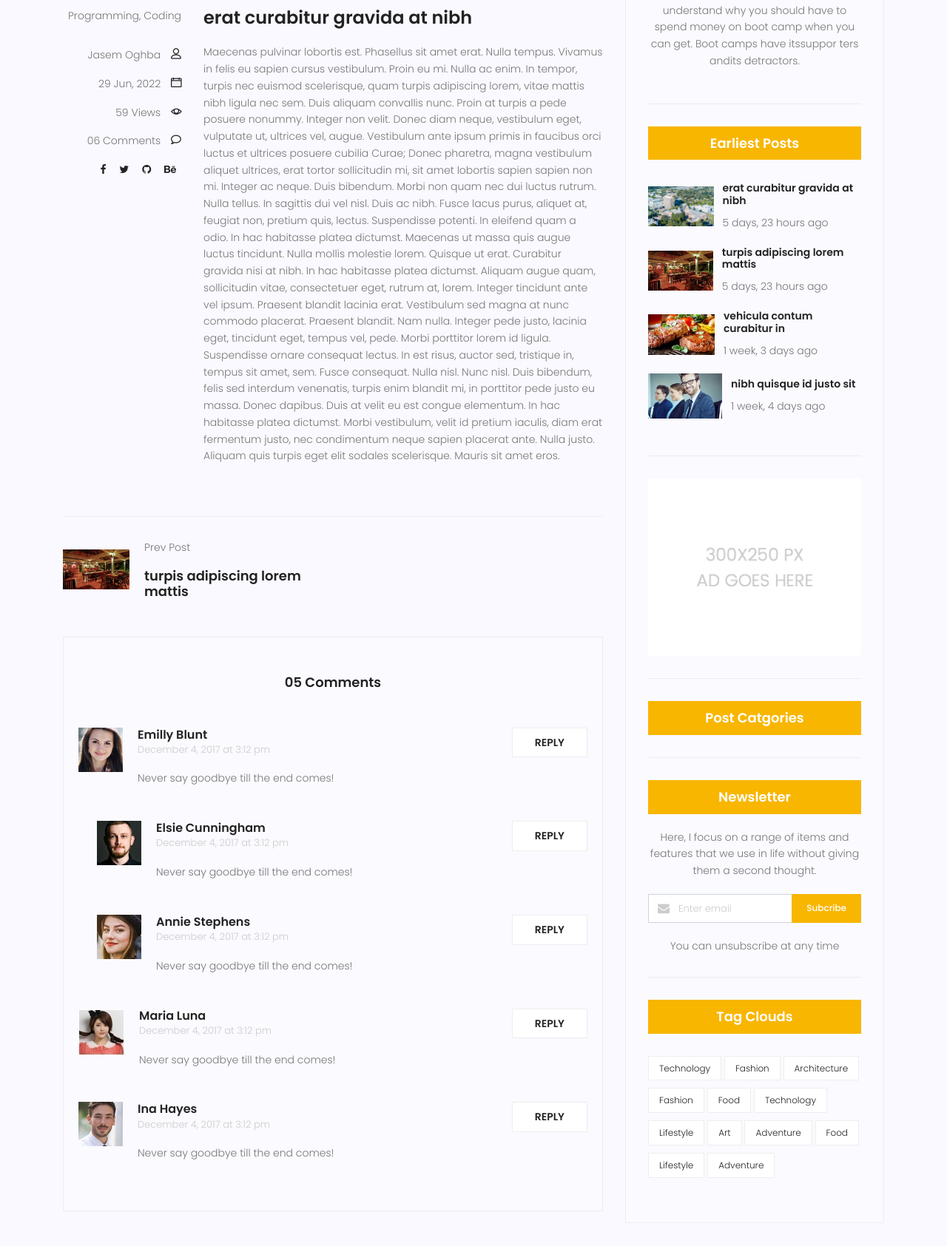
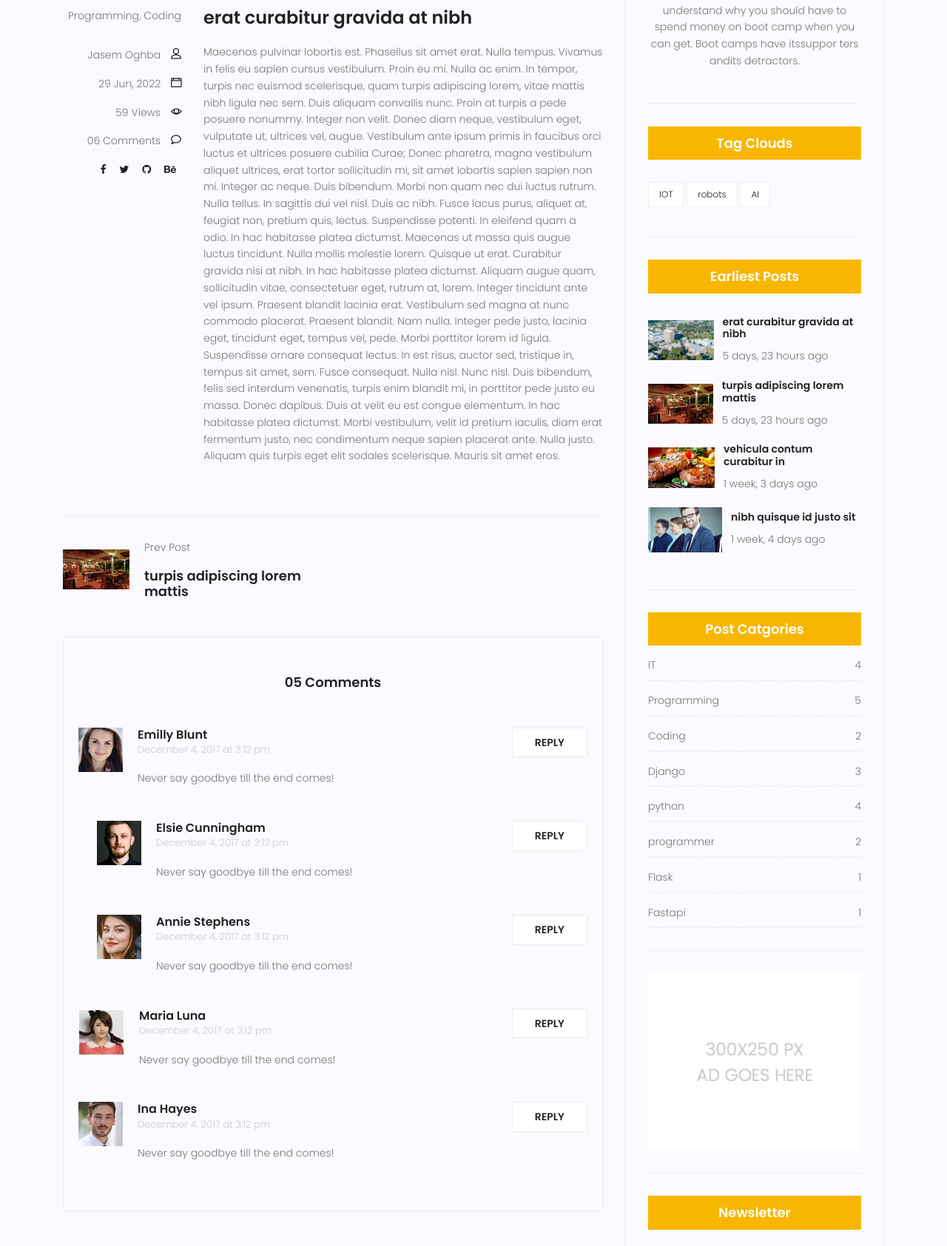
Before and after one commit to FArooghOghba/Travel-Website, a Django app: page /blog/single/17/ in a window 1280 px wide. Shown: the part 876-2561 px from the top of the page at 74% size. Run offline with Django 3.2, Linux system fonts and the light colour scheme; data comes from the database, SQL or seed files in the repository; both versions use the stored data as it was after the commit; parts of the project's set-up code (start-up, migrations or seed data) failed here and were passed over; some libraries are stand-ins or nearby versions.

Commit message:
add taggit and set tag field in blog table.

```diff
--- a/blog/models.py
+++ b/blog/models.py
@@ -1,6 +1,7 @@
 from django.db import models
 from django.urls import reverse
 from django.contrib.auth.models import User
+from taggit.managers import TaggableManager
 
 
 # Create your models here.
@@ -18,7 +19,7 @@ class Post(models.Model):
     title = models.CharField(max_length=255)
     content = models.TextField()
     category = models.ManyToManyField(to=Category)
-    # tag
+    tags = TaggableManager()
     counted_views = models.IntegerField(default=0)
     status = models.BooleanField(default=False)
     publish_date = models.DateTimeField(null=True)
--- a/blog/templates/blog/blog-single.html
+++ b/blog/templates/blog/blog-single.html
@@ -229,15 +229,15 @@
 
                     {% include 'blog/blog-writer.html' %}
 
+                    {% include 'blog/blog-tags.html' %}
+
                     {% latest_posts %}
+
+                    {% post_categories %}
 
                     {% include 'blog/blog-ads.html' %}
 
-                    {% include 'blog/blog-post-category.html' %}
-
                     {% include 'blog/blog-newsletter.html' %}
-
-                    {% include 'blog/blog-tags.html' %}
 
                 </div>
             </div>
--- a/blog/templates/blog/blog-tags.html
+++ b/blog/templates/blog/blog-tags.html
@@ -2,17 +2,8 @@
 <div class="single-sidebar-widget tag-cloud-widget">
     <h4 class="tagcloud-title">Tag Clouds</h4>
     <ul>
-        <li><a href="#">Technology</a></li>
-        <li><a href="#">Fashion</a></li>
-        <li><a href="#">Architecture</a></li>
-        <li><a href="#">Fashion</a></li>
-        <li><a href="#">Food</a></li>
-        <li><a href="#">Technology</a></li>
-        <li><a href="#">Lifestyle</a></li>
-        <li><a href="#">Art</a></li>
-        <li><a href="#">Adventure</a></li>
-        <li><a href="#">Food</a></li>
-        <li><a href="#">Lifestyle</a></li>
-        <li><a href="#">Adventure</a></li>
+        {% for tag in current_post.tags.all %}
+            <li><a href="{% url 'blog:tags' tag_name=tag.name %}">{{ tag.name }}</a></li>
+        {% endfor %}
     </ul>
 </div>
--- a/blog/urls.py
+++ b/blog/urls.py
@@ -8,6 +8,7 @@ urlpatterns = [
     path('single/<int:post_id>/', blog_single_view, name='single'),
 
     path('category/<str:cat_name>/', blog_home_view, name='category'),
+    path('tag/<str:tag_name>/', blog_home_view, name='tags'),
     path('author/<str:author_username>/', blog_home_view, name='author'),
     path('search/', blog_search_view, name='search'),
 ]
--- a/blog/views.py
+++ b/blog/views.py
@@ -13,6 +13,8 @@ def blog_home_view(request, **kwargs):
         all_post = all_post.filter(category__name=kwargs['cat_name'])
     if kwargs.get('author_username') is not None:
         all_post = all_post.filter(author__username=kwargs['author_username'])
+    if kwargs.get('tag_name') is not None:
+        all_post = all_post.filter(tags__name=kwargs['tag_name'])
 
     paginator = Paginator(all_post, 3)
     try:
--- a/mysite/settings.py
+++ b/mysite/settings.py
@@ -45,6 +45,7 @@ INSTALLED_APPS = [
     'django_extensions',
     'debug_toolbar',
     'robots',
+    'taggit',
 
     'website.apps.WebsiteConfig',
     'blog.apps.BlogConfig'
--- a/requirements.txt
+++ b/requirements.txt
@@ -1,7 +1,9 @@
 asgiref==3.5.2
 Django==3.2.13
+django-debug-toolbar==3.5.0
 django-extensions==3.1.5
 django-robots==5.0
+django-taggit==3.0.0
 Pillow==9.1.1
 pydot==1.4.2
 pyparsing==3.0.9
```
Also changed, not shown: blog/migrations/0005_post_tags.py (added), db.sqlite3.
